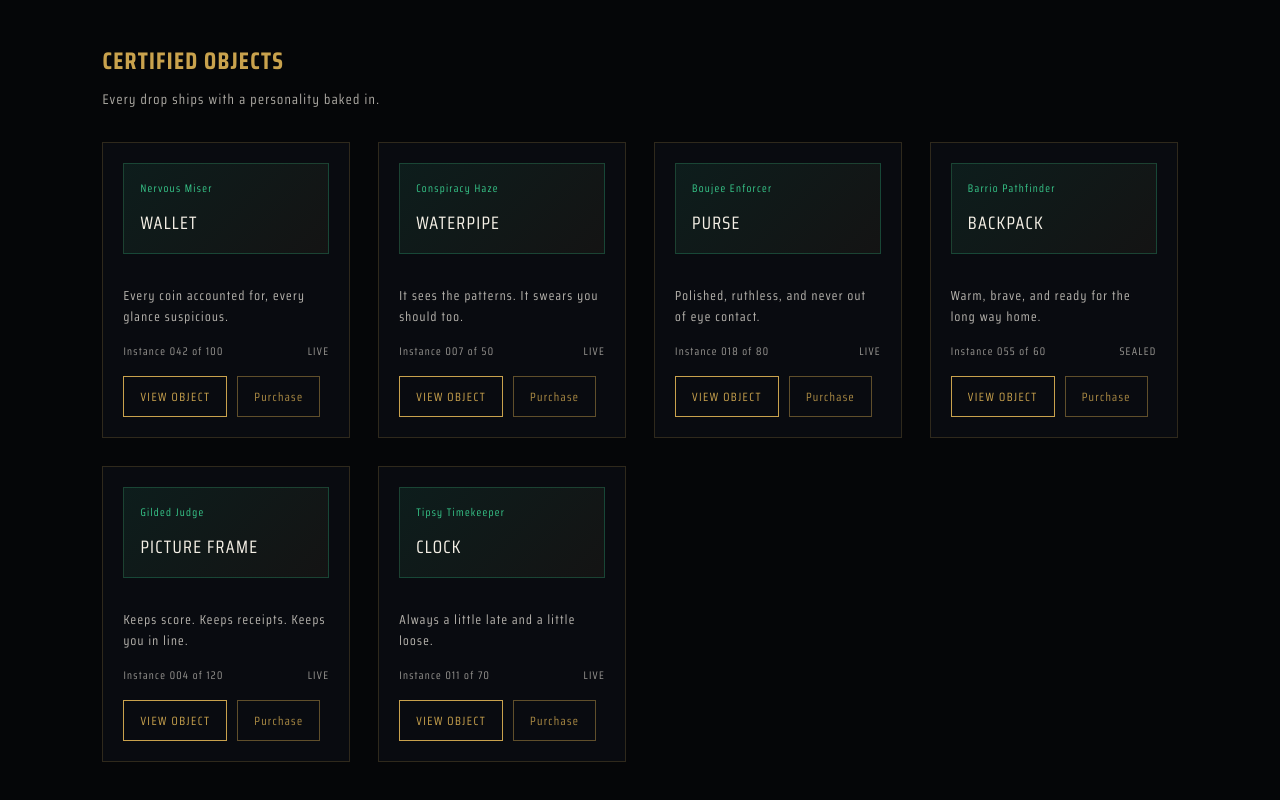
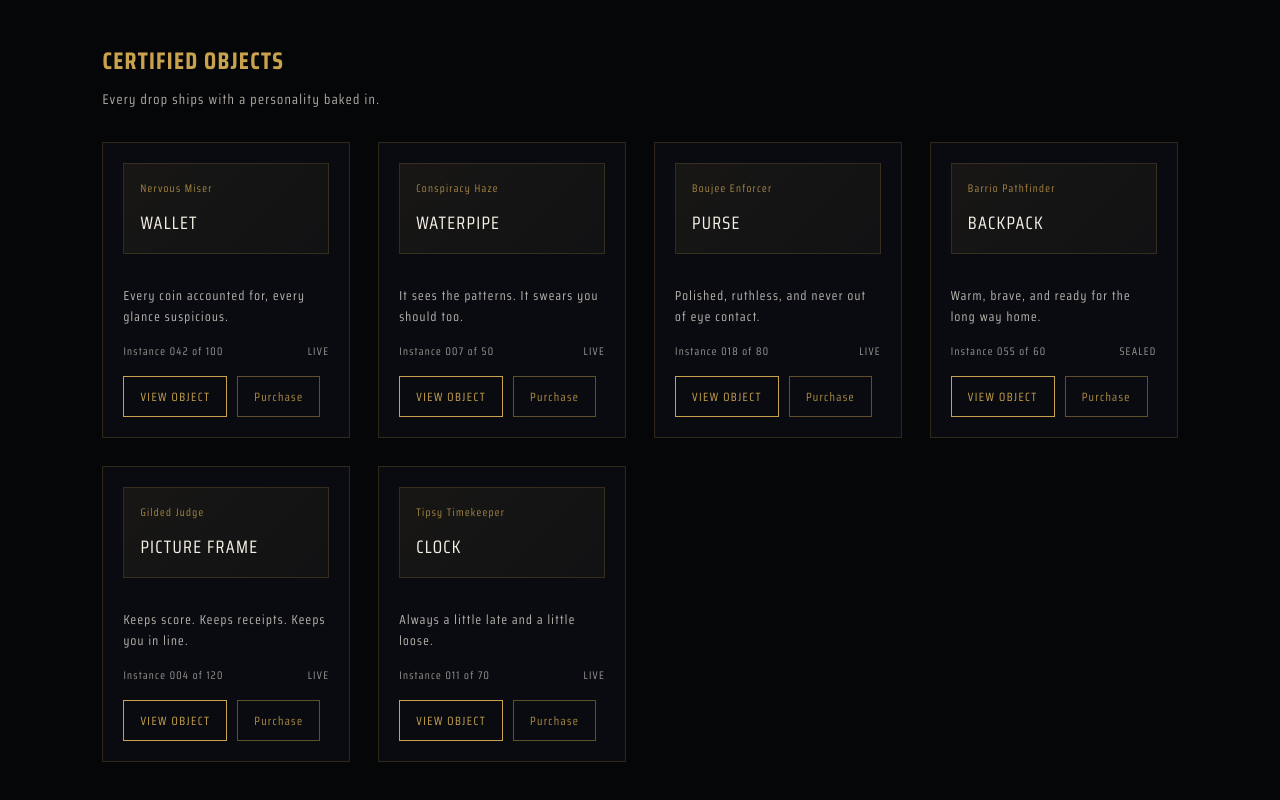
Before and after one commit to Tate5000/wtfwerks-site, a React (Vite) app: page / in a window 1280 px wide. Shown: the part 909-1709 px from the top of the page. Built offline with nearby package versions, Linux system fonts and the light colour scheme.

Commit message:
Shift product cards to luxury palette

```diff
--- a/src/styles.css
+++ b/src/styles.css
@@ -214,15 +214,15 @@ canvas {
 }
 
 .product-card__media {
-  border: 1px solid rgba(65, 242, 166, 0.2);
+  border: 1px solid rgba(201, 162, 77, 0.18);
   padding: 16px;
   margin-bottom: 18px;
-  background: linear-gradient(135deg, rgba(65, 242, 166, 0.08), rgba(201, 162, 77, 0.06));
+  background: linear-gradient(135deg, rgba(201, 162, 77, 0.08), rgba(160, 130, 80, 0.06));
 }
 
 .product-card__tag {
   font-size: 11px;
-  color: rgba(65, 242, 166, 0.8);
+  color: rgba(201, 162, 77, 0.8);
 }
 
 .product-card__title {
```
